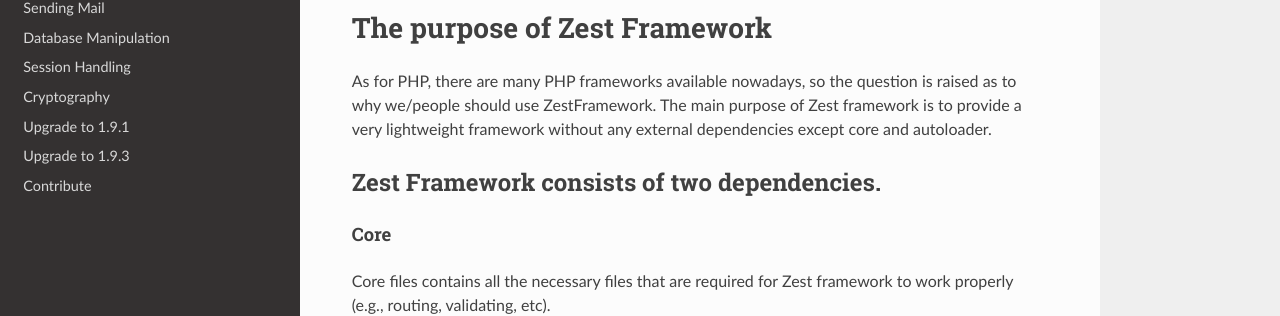
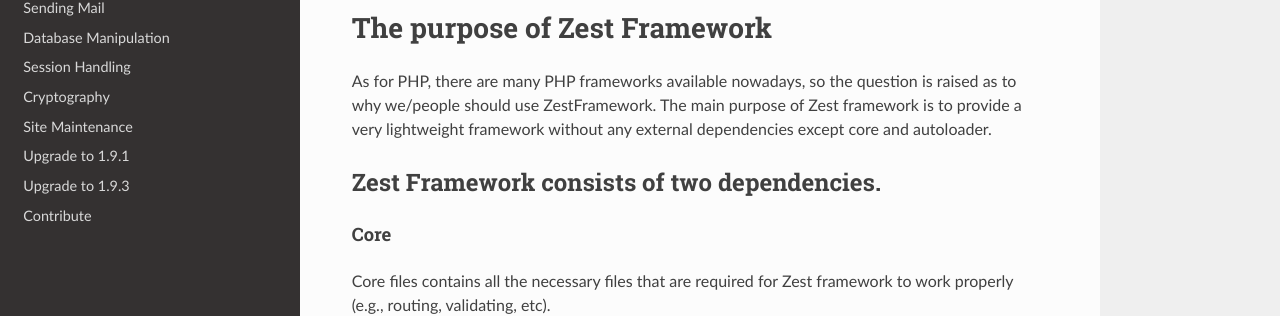
Before and after one commit to alphazframework/zest-docs-latest, an MkDocs documentation site: the page built from docs/index.md, in a window 1280 px wide. Shown: the part 380-696 px from the top of the page. Built offline with MkDocs 1.6.1, drawn with Linux system fonts in a browser that asks for light colours; nearby versions of some CDN libraries; old or Windows-style settings are respelled for this version of MkDocs.

Commit message:
Update mkdocs.yml

```diff
--- a/mkdocs.yml
+++ b/mkdocs.yml
@@ -13,6 +13,7 @@ pages:
     - Database Manipulation: database.md
     - Session Handling: session.md
     - Cryptography: cryptography.md
+    - Site Maintenance: maintenance.md
     - Upgrade to 1.9.1: UPGRADE-1.9.1.md
     - Upgrade to 1.9.3: Upgrade to 1.9.3.md
     - Contribute: zestcontribute.md
```
